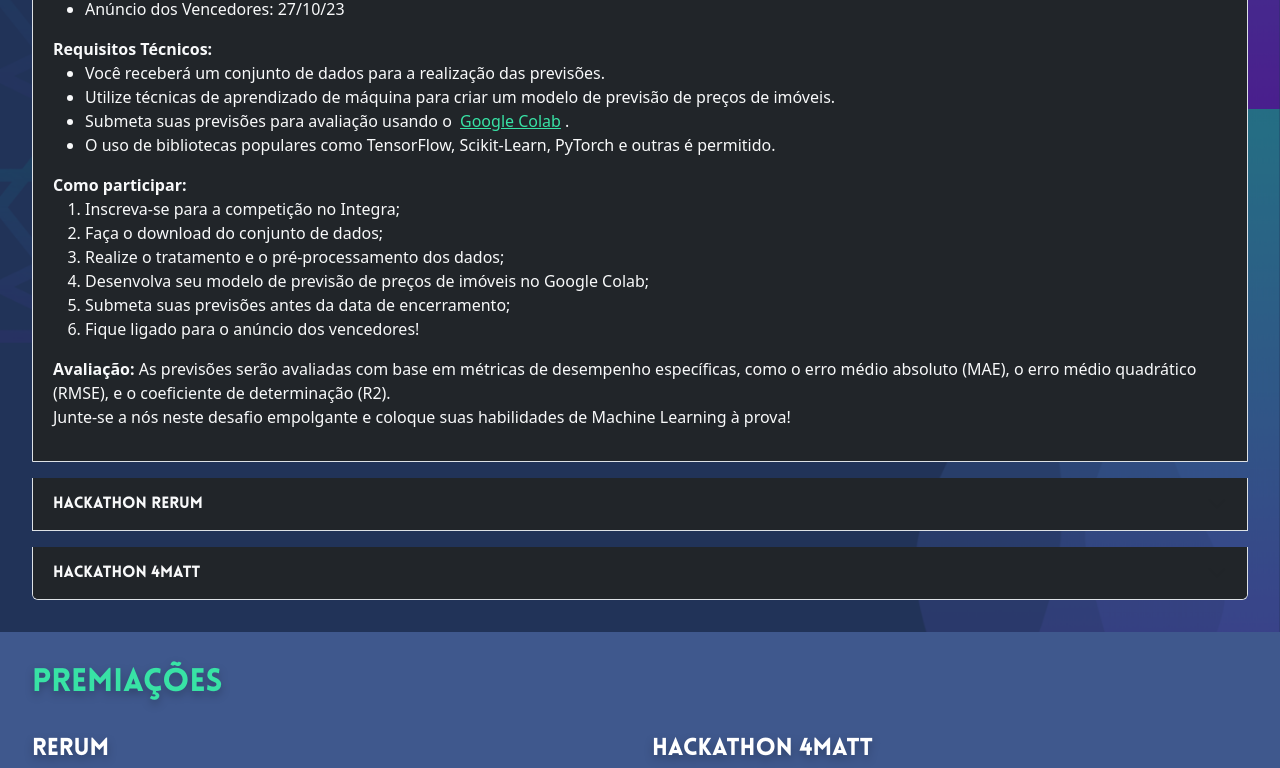
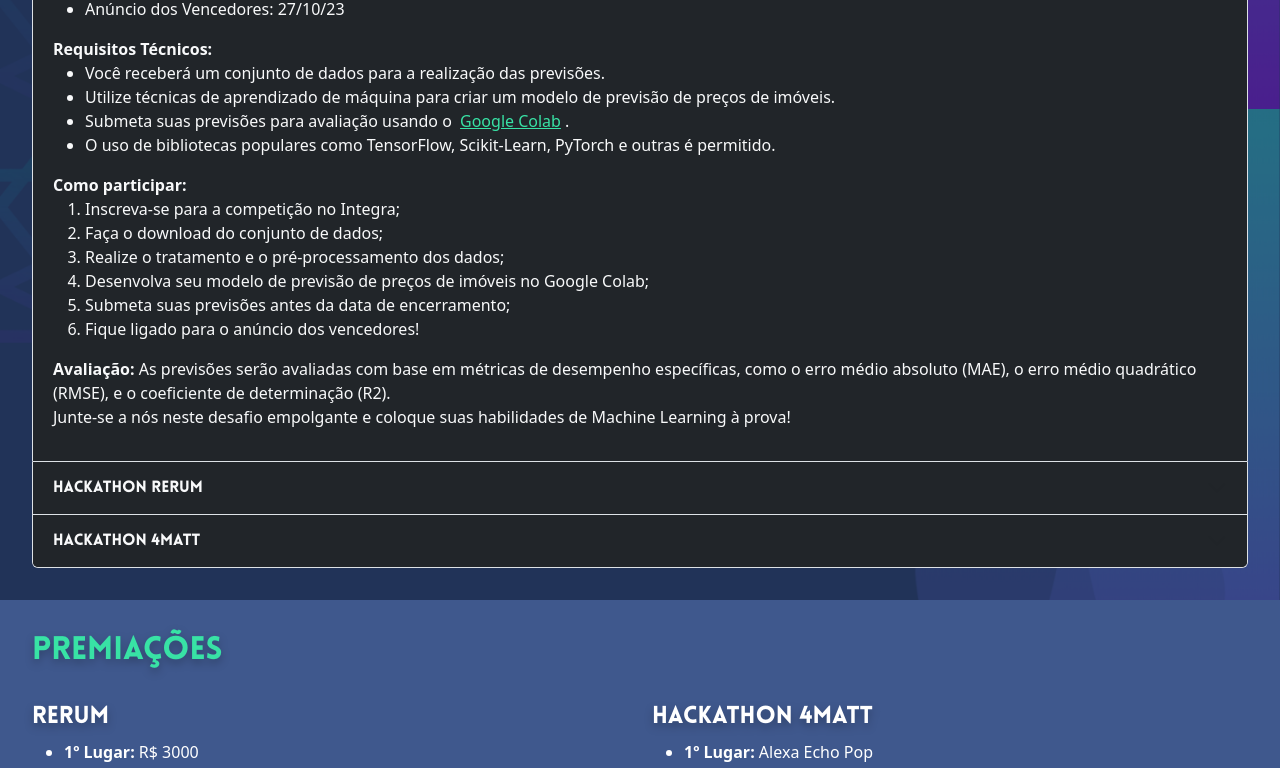
Before and after one commit to semana-computacao-ufjf/site, an Angular app: page / in a window 1280 px wide. Shown: the part 4779-5547 px from the top of the page. Built offline with nearby package versions, Linux system fonts and the light colour scheme.

Commit message:
Fix: Corrige CSS

```diff
--- a/src/app/events-instructions/events-instructions.component.css
+++ b/src/app/events-instructions/events-instructions.component.css
@@ -9,6 +9,10 @@
   margin-top: 1em;
 }
 
+.accordion-item {
+  margin-top: 0;
+}
+
 li a {
   color: var(--light-green);
 }
```
